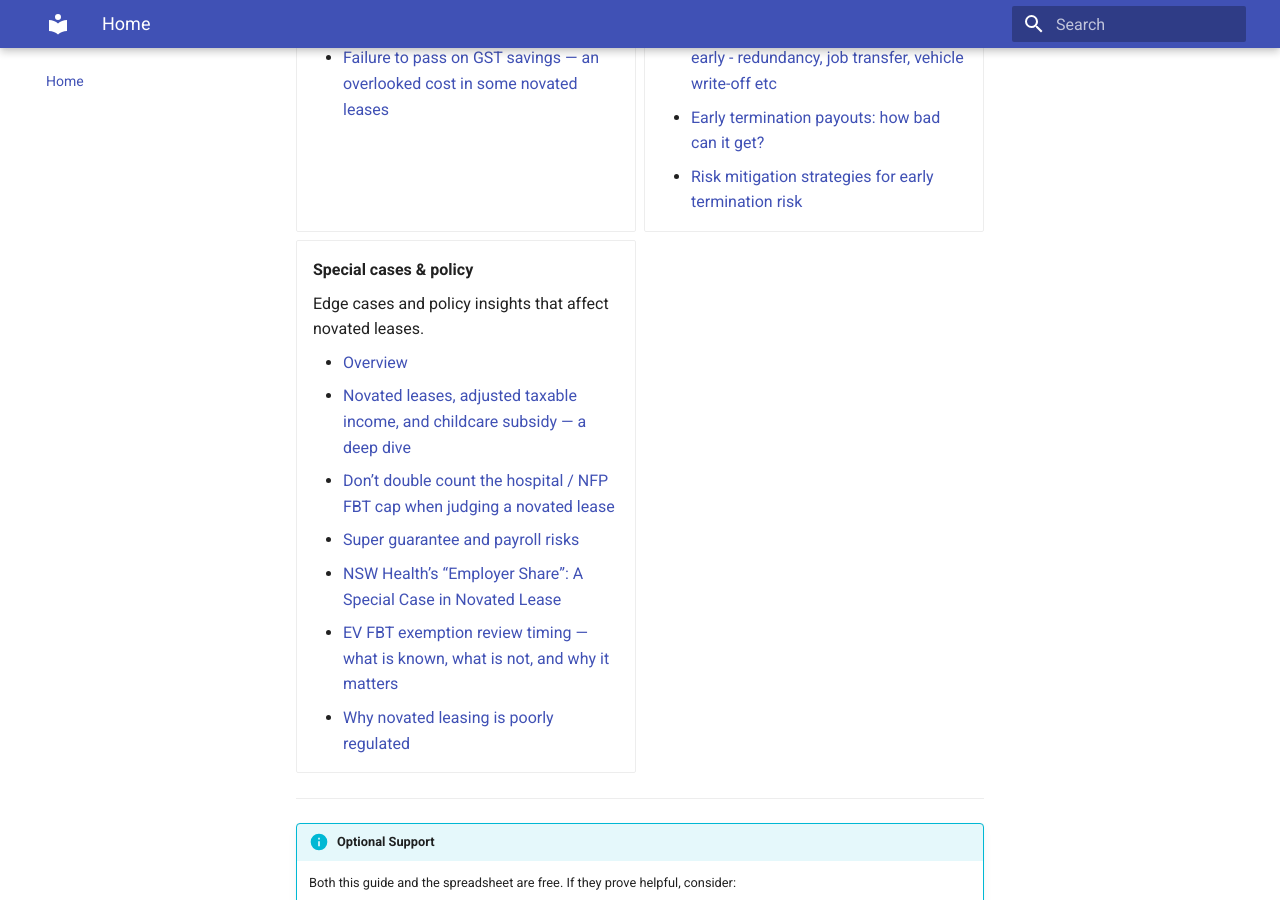
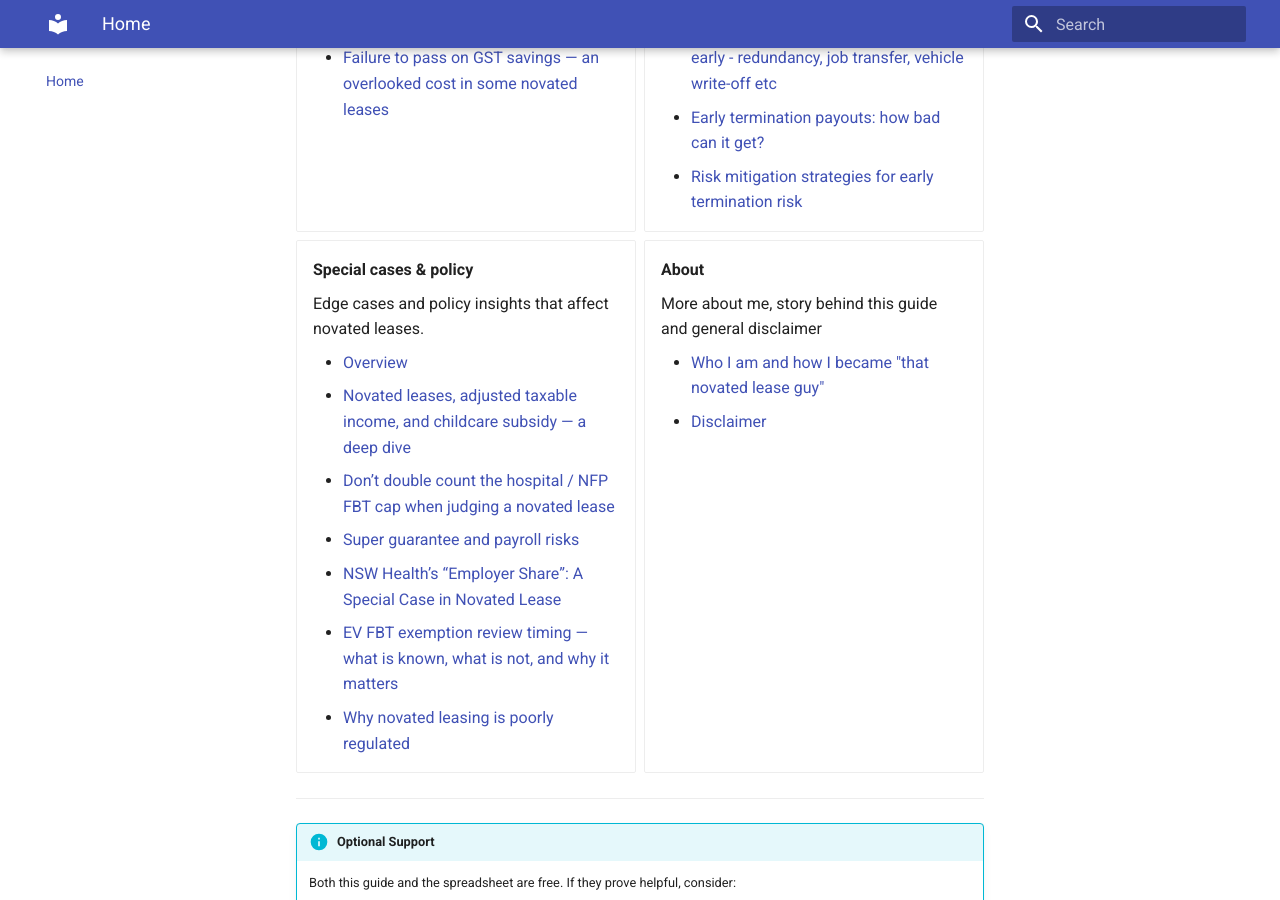
Before and after one commit to novatedlease/novatedlease.github.io, an MkDocs documentation site: the page built from docs/index.md, in a window 1280 px wide and 900 px high, scrolled down 977 px. Built offline with MkDocs 1.6.1 and Material for MkDocs 9.7.7, drawn with Linux system fonts in a browser that asks for light colours.

Commit message:
Disclaimer added

```diff
--- a/docs/index.md
+++ b/docs/index.md
@@ -11,7 +11,7 @@ I’m the author of a [free, comprehensive Australian novated lease calculator](
     -   [What is a novated lease — really?](start-here/what-is-novated-lease.md)
     -   [Why EV and ICE novated leases are functionally different products](start-here/ev-vs-ice-compared.md)
     -   [Is a novated lease right for me?](start-here/is-it-worth-it.md)
-    -   [Who I am and how I became "that novated lease guy"](start-here/about-me.md)
+    -   [Who I am and how I became "that novated lease guy"](about/about-me.md)
 
 -   **Mechanisms explained**
 
@@ -53,6 +53,14 @@ I’m the author of a [free, comprehensive Australian novated lease calculator](
     -   [EV FBT exemption review timing — what is known, what is not, and why it matters](special-and-policy/ev-fbt-exemption-review-timing.md)
     -   [Why novated leasing is poorly regulated](special-and-policy/why-poorly-regulated.md)
 
+-   **About**
+
+    More about me, story behind this guide and general disclaimer
+
+    -   [Who I am and how I became "that novated lease guy"](about/about-me.md)
+    -   [Disclaimer](about/disclaimer.md)
+
+
 </div>
 
 ---
--- a/mkdocs.yml
+++ b/mkdocs.yml
@@ -30,7 +30,6 @@ nav:
       - What is a novated lease, really?: start-here/what-is-novated-lease.md
       - EV vs ICE novated leases compared: start-here/ev-vs-ice-compared.md
       - Is a novated lease right for me?: start-here/is-it-worth-it.md
-      - Who I am and how I became "the novated lease guy": start-here/about-me.md
 
   - Mechanisms explained:
       - Why "tax saved" is the wrong metric: costs-and-savings/why-tax-saved-is-wrong.md
@@ -59,3 +58,7 @@ nav:
       - NSW Health's "Employer Share" - A Special Novated Lease Trap: special-and-policy/nsw-health-employer-share.md
       - EV FBT exemption review timing: special-and-policy/ev-fbt-exemption-review-timing.md
       - Why novated leasing is poorly regulated: special-and-policy/why-poorly-regulated.md
+
+  - About:
+      - Who I am and how I became "the novated lease guy": about/about-me.md
+      - Disclaimer: about/disclaimer.md
```
Also changed, not shown: docs/about/about-me.md (renamed from docs/start-here/about-me.md, +1 -1 lines), docs/about/disclaimer.md (added, +25 -0 lines), docs/start-here/is-it-worth-it.md (+1 -1 lines).
